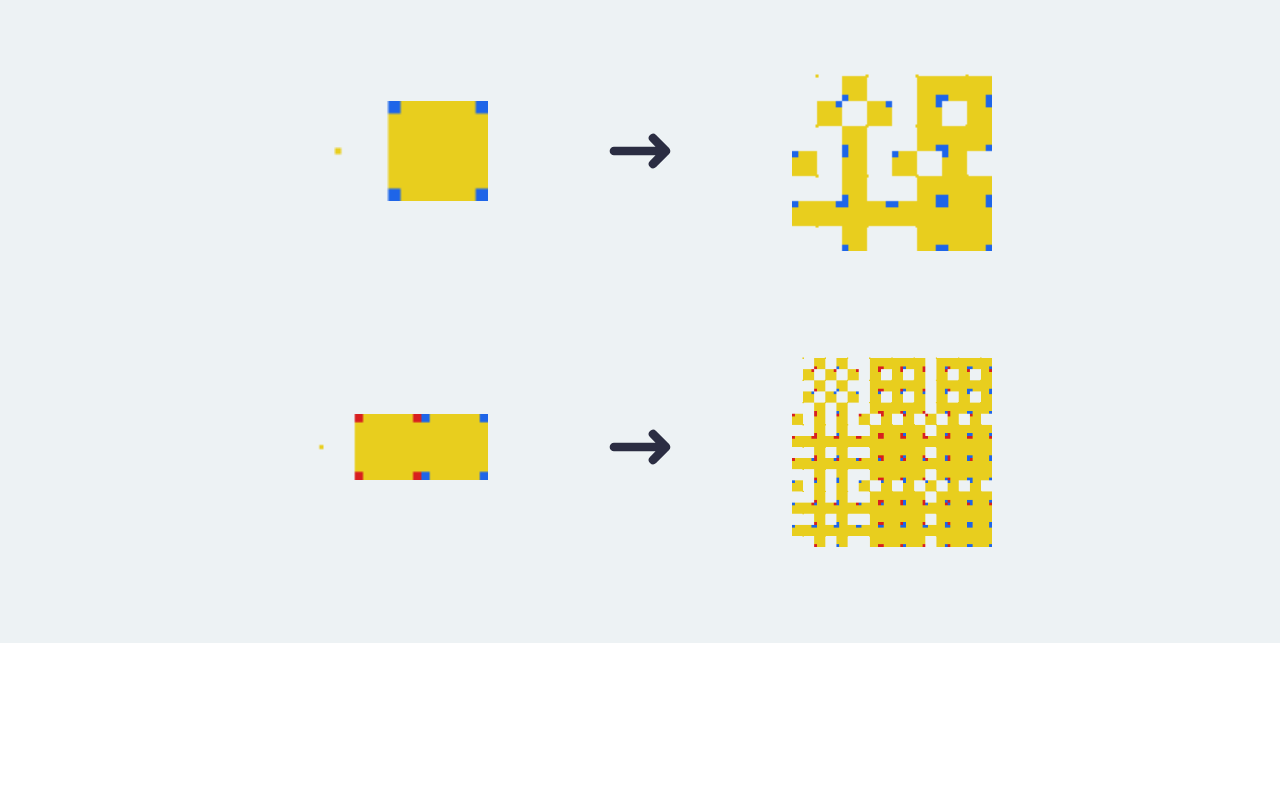
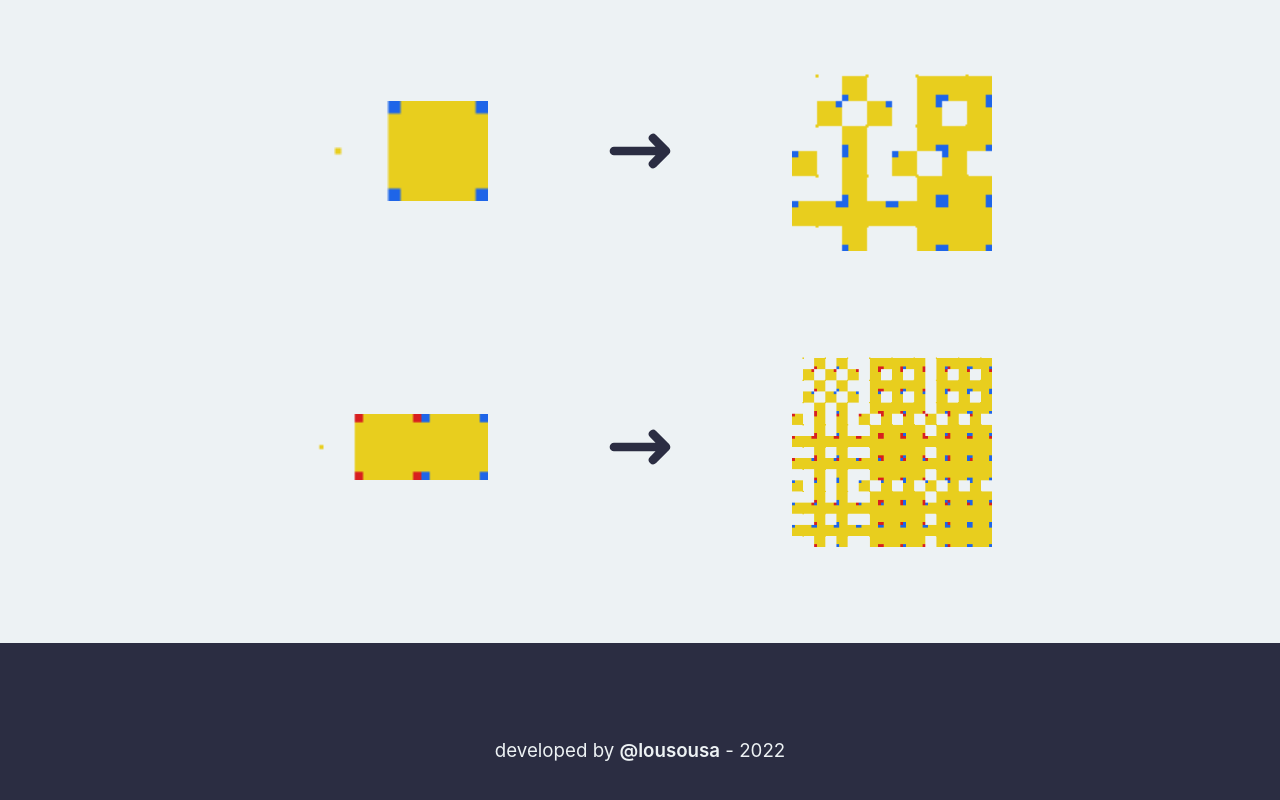
Before and after one commit to lousousa/magic-tilegen, a Next.js app: page / in a window 1280 px wide. Shown: the part 2008-2808 px from the top of the page. Before the commit the page ends 2651 px from the top, so only its background shows below. Built offline with nearby package versions, Linux system fonts and the light colour scheme.

Commit message:
add footer component

```diff
--- a/components/templates/about.tsx
+++ b/components/templates/about.tsx
@@ -58,7 +58,8 @@ export const About = () => {
     ]
   })
 
-  return <MainWrapper backgroundColor={'grayscale-light'}>
+  return (
+    <MainWrapper backgroundColor={'grayscale-light'}>
       <Content>
         <TextTitle>
           how it works
@@ -71,6 +72,7 @@ export const About = () => {
         {previewSection}
       </Content>
     </MainWrapper>
+  )
 }
 
 const Content = styled.div`
--- /dev/null
+++ b/components/templates/footer.tsx
@@ -0,0 +1,31 @@
+import styled from 'styled-components'
+import { MainWrapper } from '../styles'
+
+export const Footer = () => {
+  return (
+    <MainWrapper backgroundColor={'grayscale-dark'}>
+      <Content>
+        <h3>developed by <a href="https://github.com/lousousa" target="_blank">@lousousa</a> - 2022</h3>
+      </Content>
+    </MainWrapper>
+  )
+}
+
+const Content = styled.div`
+  padding: 96px 0;
+  color: var(--color-grayscale-light);
+  font-size: 16px;
+
+  h3 {
+    font-weight: 400;
+    margin: 0;
+  }
+
+  a {
+    font-weight: 600;
+
+    &:hover {
+      text-decoration: underline;
+    }
+  }
+`
--- a/pages/index.tsx
+++ b/pages/index.tsx
@@ -2,6 +2,7 @@ import Head from 'next/head'
 
 import { Hero } from '../components/templates/hero'
 import { About } from '../components/templates/about'
+import { Footer } from '../components/templates/footer'
 
 export default function Home() {
   return (
@@ -15,6 +16,8 @@ export default function Home() {
       <Hero />
 
       <About />
+
+      <Footer />
     </div>
   )
 }
```
Lines whose indentation alone changed are shown as unchanged.
